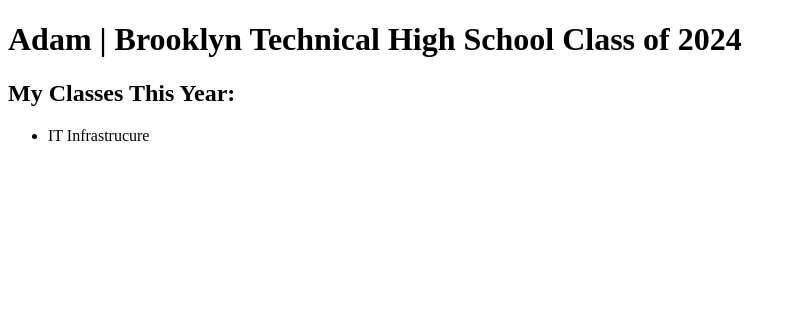
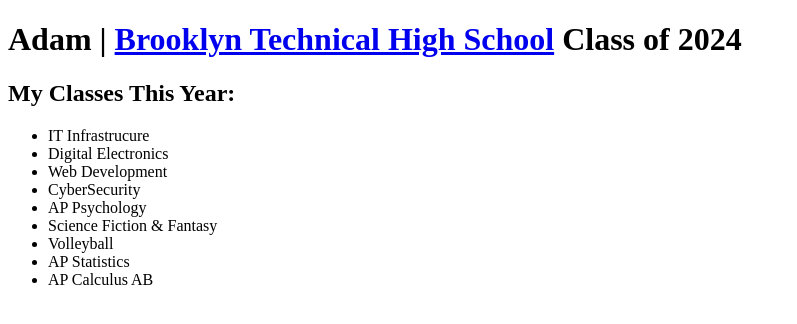
Before and after one commit to adamelsayed06/AdamElsayedWebPage, a plain HTML site: page AdamElsayedWebPage/index.html in a window 1280 px wide. Shown: the whole page, without its empty margins (0-797 px from the left). Drawn offline with Linux system fonts and the light colour scheme.

Commit message:
Add files via upload

```diff
--- a/AdamElsayedWebPage/index.html
+++ b/AdamElsayedWebPage/index.html
@@ -8,7 +8,7 @@
 </head>
 <body>
     <h1>
-        Adam | Brooklyn Technical High School Class of 2024
+        Adam | <a href = "https://www.bths.edu/">Brooklyn Technical High School</a> Class of 2024
     </h1>
     <h2>
         My Classes This Year:
@@ -16,8 +16,17 @@
 
     <ul>
         <li>IT Infrastrucure</li>
+        <li>Digital Electronics</li>
+        <li>Web Development</li>
+        <li>CyberSecurity</li>
+        <li>AP Psychology</li>
+        <li>Science Fiction & Fantasy</li>
+        <li>Volleyball</li>
+        <li>AP Statistics</li>
+        <li>AP Calculus AB</li>
     </ul>
-
+<img src = ""><!-- CS/Math Related Photo -->
+<img src = ""> <!-- Volleyball Related Photo -->
 
 </body>
 </html>
```
Also changed, not shown: AdamElsayedWebPage/CSMathImages.jpg (added), AdamElsayedWebPage/VolleyballPicture.jpg (added).
